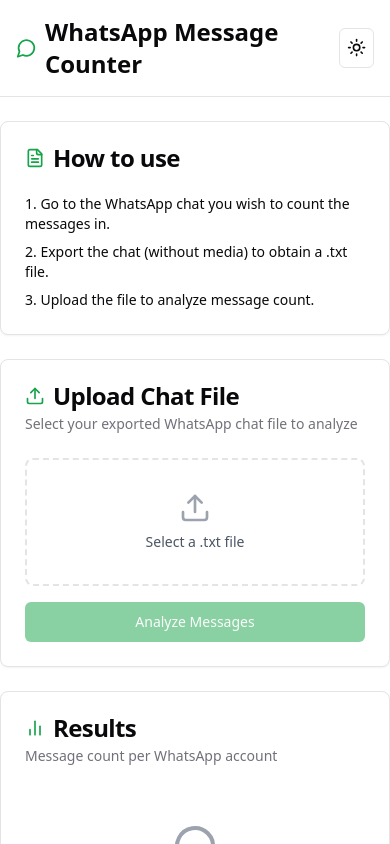
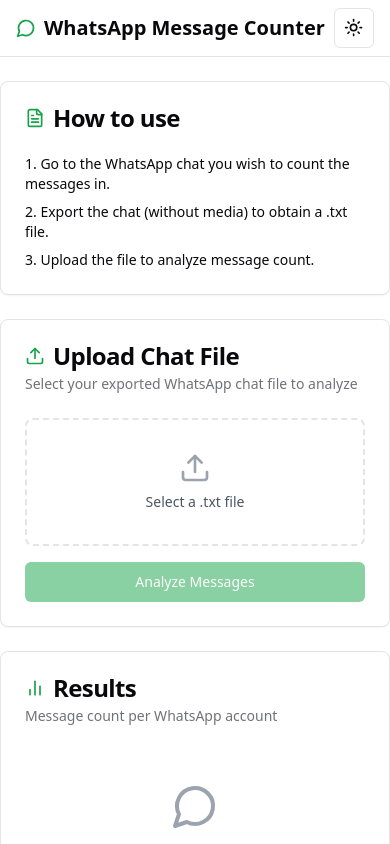
Before and after one commit to Kyziq/whatsapp-message-counter, a React app: page /whatsapp-message-counter/ in a window 390 px wide. Shown: the top 844 px of the page. Built offline with nearby package versions, Linux system fonts and the light colour scheme; the HTML template or start-up script is replaced by a standard one.

Commit message:
style: fix header text size

```diff
--- a/src/routes/__root.tsx
+++ b/src/routes/__root.tsx
@@ -15,9 +15,9 @@ function RootComponent() {
       <ThemeProvider>
         <div>
           <header>
-            <div className="max-w-7xl mx-auto py-4 px-4 sm:px-6 lg:px-8 flex justify-between items-center">
-              <h1 className="text-2xl font-semibold flex items-center">
-                <MessageCircle className="mr-2 h-6 w-6 text-green-600" />
+            <div className="max-w-7xl mx-auto py-2 px-4 sm:py-4 sm:px-6 lg:px-8 flex justify-between items-center">
+              <h1 className="text-xl sm:text-2xl font-semibold flex items-center">
+                <MessageCircle className="mr-2 h-5 w-5 sm:h-6 sm:w-6 text-green-600" />
                 WhatsApp Message Counter
               </h1>
               <ModeToggle />
```
